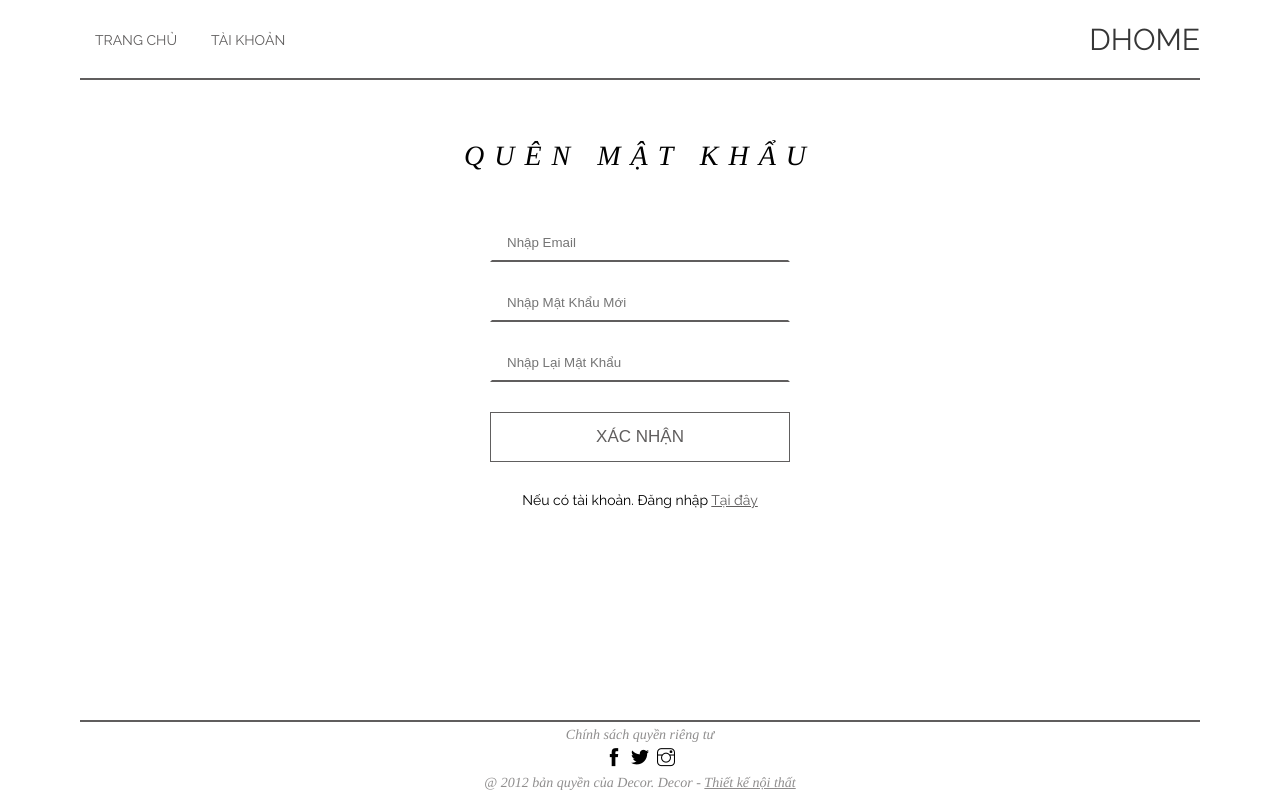
After one commit to kinghatrung/Web-Decor, a PHP site: page /Templates/fotgot_pass.html in a window 1280 px wide. The commit adds this page. Run offline with PHP 8.4, Linux system fonts and the light colour scheme.

Commit message:
init project

```diff
--- /dev/null
+++ b/Templates/fotgot_pass.html
@@ -0,0 +1,72 @@
+<!DOCTYPE html>
+<html lang="en">
+    <head>
+        <meta charset="UTF-8">
+        <meta name="viewport" content="width=device-width, initial-scale=1.0">
+        <link rel="stylesheet" href="../assets/css/main.css">
+        <link href="https://fonts.googleapis.com/css2?family=Raleway:wght@100;200;300;400;500;600;700&display=swap" rel="stylesheet">
+        <link href="https://fonts.googleapis.com/css2?family=Tinos:ital@0;1&display=swap" rel="stylesheet">
+        <link rel="stylesheet" href="../assets/fonts/themify-icons/themify-icons.css">
+        <link rel="shortcut icon" href="https://symbols.vn/wp-content/uploads/2021/11/Mau-bieu-tuong-ngoi-nha-Png.jpg" type="image/x-icon">
+        <title>DHOME | Đăng nhập tài khoản</title>
+    </head>
+
+    <body>
+        <div class="main">
+            <div class="header">
+                <ul class="nav">
+                    <li><a href="index.php?task=pageHome" hre>Trang chủ</a></li>
+                    <li>
+                        <a href="#account">Tài khoản</a>
+                        <ul class="subnav">
+                            <li><a href="index.php?task=pageLogin">Đăng nhập</a></li>
+                            <li><a href="index.php?task=pageSign-in">Đăng kí</a></li>
+                        </ul>
+                    </li>
+                </ul>
+
+                <div class="nav-logo">
+                    <h1 class="nav-logo-text"><a href="index.php?task=pageHome">DHOME</a></h1>
+                </div>
+            </div>
+
+            <div class="form-input">
+                <h2 class="heading-section">Quên mật khẩu</h2>
+                <div class="form-box">
+                    <div class="input-list">
+                        <form action="index.php" method="post">
+                            <div class="form-control">
+                                <input name="email" type="email" class="email" title="Hãy điền email" placeholder="Nhập Email" required="">
+                            </div>
+
+                            <div class="form-control">
+                                <input name="pass" type="password" class="password" placeholder="Nhập Mật Khẩu Mới" required="">
+                            </div>
+
+                            <div class="form-control">
+                                <input name="pass" type="password" class="password" placeholder="Nhập Lại Mật Khẩu" required="">
+                            </div>
+
+                            <input name="login" type="submit" class="sign-up" value="Xác nhận">
+
+                            <p class="form-text">Nếu có tài khoản. Đăng nhập <a href="index.php?task=pageLogin">Tại đây</a></p>
+                        </form>
+                    </div>
+                </div>
+            </div>
+
+            <div class="footer">
+                <div class="footer-content">
+                    <p class="content-text">Chính sách quyền riêng tư</p>
+                    <div class="content-icons">
+                        <a href=""><i class="ti-facebook"></i></a>
+                        <a href=""><i class="ti-twitter-alt"></i></a>
+                        <a href=""><i class="ti-instagram"></i></a>
+                    </div>
+                    <p class="content-text">@ 2012 bản quyền của Decor. Decor - <a href="">Thiết kế nội thất</a></p>
+                </div>
+            </div>
+
+        </div>
+    </body>
+</html>
--- a/Templates/index.html
+++ b/Templates/index.html
@@ -24,9 +24,9 @@
                     <li>
                         <a href="#form">Các mẫu decor</a>
                         <ul class="subnav">
-                            <li><a href="index.php?task=pagephongkhach">Phòng khách</a></li>
-                            <li><a href="index.php?task=pagephonglamviec">Phòng làm việc</a></li>
-                            <li><a href="index.php?task=pagephongngu">Phòng ngủ</a></li>
+                            <li><a href="index.php?task=pagePhongKhach">Phòng khách</a></li>
+                            <li><a href="index.php?task=pagePhongLamViec">Phòng làm việc</a></li>
+                            <li><a href="index.php?task=pagePhongNgu">Phòng ngủ</a></li>
                         </ul>
                     </li>
                     <li><a href="#contact">Liên hệ</a></li>
```
Also changed, not shown: Templates/phongkhach.html (+7 -7 lines), Templates/phonglamviec.html (+7 -7 lines), Templates/phongngu.html (+7 -7 lines), controller/control.php (+14 -8 lines), index.php (+9 -0 lines), view/view.php (+9 -0 lines).
